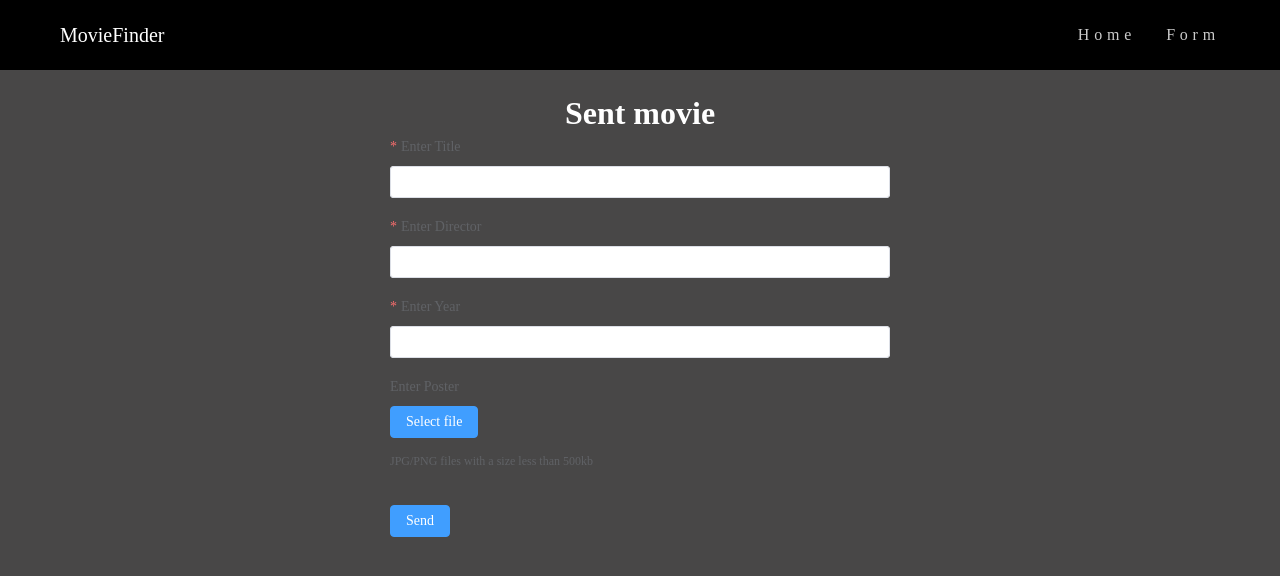
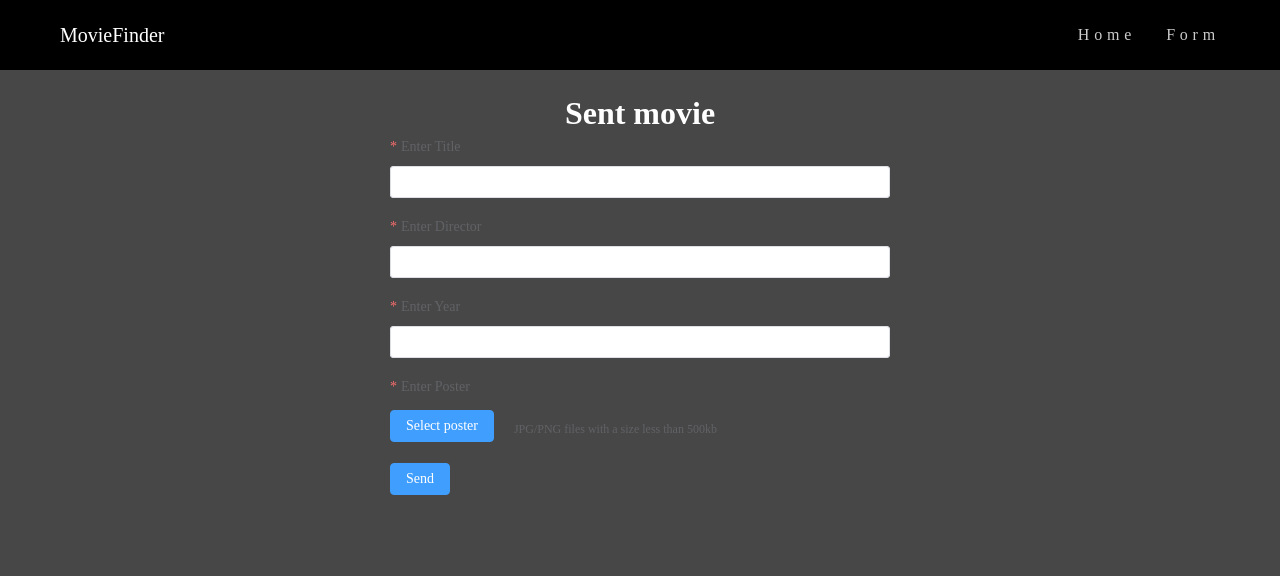
Before and after one commit to ValeraNazarchuk/MovieFinder-vue3, a Vue app: page /form in a window 1280 px wide. Shown: the top 576 px of the page. Built offline with nearby package versions, Linux system fonts and the light colour scheme.

Commit message:
FEATURE | Made validation for the file in the form, deleted commercials

```diff
--- a/src/components/Form/Upload.vue
+++ b/src/components/Form/Upload.vue
@@ -18,7 +18,7 @@ const handleChange = (file) => {
     :limit="1"
   >
     <template #trigger>
-      <el-button type="primary">Select file</el-button>
+      <el-button type="primary">Select poster</el-button>
     </template>
 
     <template #tip>
@@ -26,11 +26,13 @@ const handleChange = (file) => {
         JPG/PNG files with a size less than 500kb
       </div>
     </template>
-
-    <template>
-      <div></div>
-    </template>
   </el-upload>
 </template>
 
-<style lang="scss" scoped></style>
+<style lang="scss" scoped>
+.upload-demo {
+  display: flex;
+  flex-wrap: wrap;
+  gap: 0px 20px;
+}
+</style>
--- a/src/views/FormView.vue
+++ b/src/views/FormView.vue
@@ -1,13 +1,6 @@
 <script setup>
 import { ref, reactive } from "vue";
 import Upload from "@/components/Form/Upload.vue";
-
-// const data = reactive({
-//   title: "",
-//   poster: null,
-//   director: "",
-//   year: "",
-// })
 
 const validateNumber = (rule, value, callback) => {
   const valueLength = value.toString().split("").length;
@@ -37,6 +30,9 @@ const rules = reactive({
     { required: true, message: "Please input year movie", trigger: "blur" },
     { validator: validateNumber, trigger: "blur" },
   ],
+  poster: [
+    { required: true, message: "Please insert poster", trigger: "change" },
+  ],
 });
 
 const data = reactive({
@@ -51,11 +47,11 @@ const sendForm = async (formEl) => {
   await formEl.validate((valid, fields) => {
     if (valid) {
       console.log(`
-    Title: ${data.title}
-    Poster: ${data.poster}
-    Director: ${data.director}
-    Year: ${data.year}
-  `);
+        Title: ${data.title}
+        Poster: ${data.poster}
+        Director: ${data.director}
+        Year: ${data.year}
+      `);
 
       data.title = "";
       data.poster = null;
@@ -73,18 +69,6 @@ const handleImageUploaded = (url) => {
 </script>
 
 <template>
-  <!-- <form class="form" @submit.prevent>
-    <div class="form__inner">
-      <h3 class="form__title">Sent movie</h3>
-      <div class="form__box">
-        <FieldInput v-model="data.title" :placeholder="'Enter Title'" />
-        <FieldInput v-model="data.director" :placeholder="'Enter Director'" />
-        <FieldInput v-model="data.year" :placeholder="'Enter Year'" />
-        <Upload @image-uploaded="handleImageUploaded" />
-        <PrimaryButton @click="sendForm"> Send </PrimaryButton>
-      </div>
-    </div>
-  </form> -->
   <el-form
     ref="ruleFormRef"
     :model="data"
@@ -124,16 +108,5 @@ const handleImageUploaded = (url) => {
     font-size: 32px;
     line-height: 46px;
   }
-  // &__box {
-  //   margin: 0 auto;
-  //   max-width: 500px;
-  //   display: flex;
-  //   flex-direction: column;
-  //   gap: 15px;
-  // }
-  .upload-demo {
-    display: inline-block;
-    margin-right: 20px;
-  }
 }
 </style>
```
